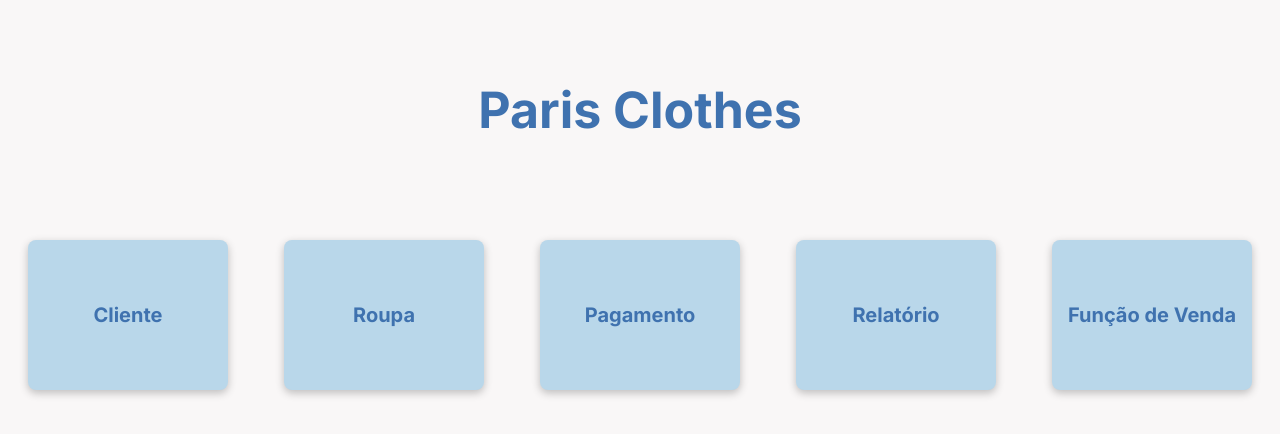
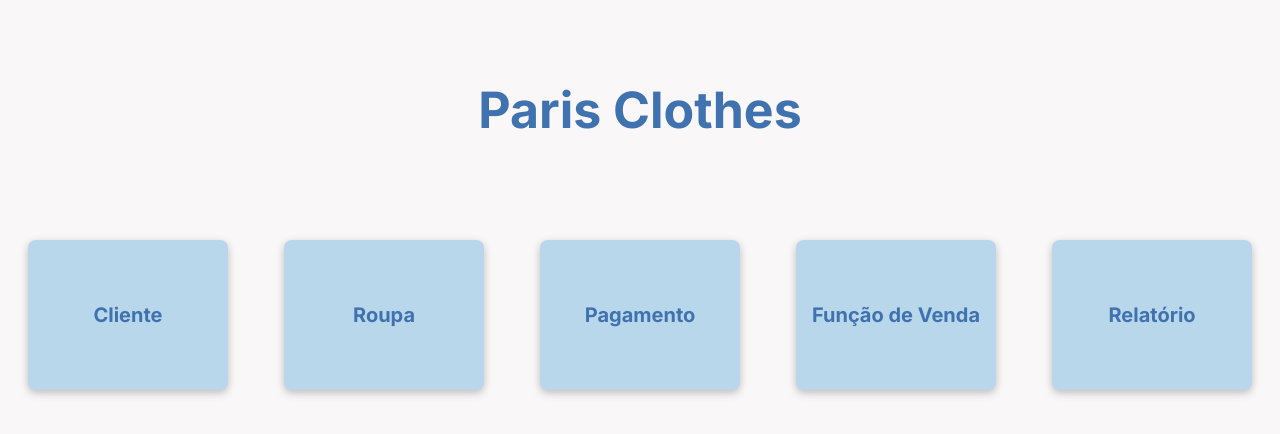
Before and after one commit to matheustanaka/front-pi, an Angular app in the folder front-pi/: page / in a window 1280 px wide. Shown: the top 434 px of the page. Built offline with nearby package versions, Linux system fonts and the light colour scheme.

Commit message:
refactor: change functions order

```diff
--- a/front-pi/src/app/app.component.html
+++ b/front-pi/src/app/app.component.html
@@ -12,10 +12,10 @@
         <a routerLink="/pagamento">Pagamento</a>
       </li>
       <li class="flex-item">
-        <a routerLink="/venda">Relatório</a>
+        <a routerLink="/fazervenda">Função de Venda</a>
       </li>
       <li class="flex-item">
-        <a routerLink="/fazervenda">Função de Venda</a>
+        <a routerLink="/venda">Relatório</a>
       </li>
     </ul>
   </div>
```
